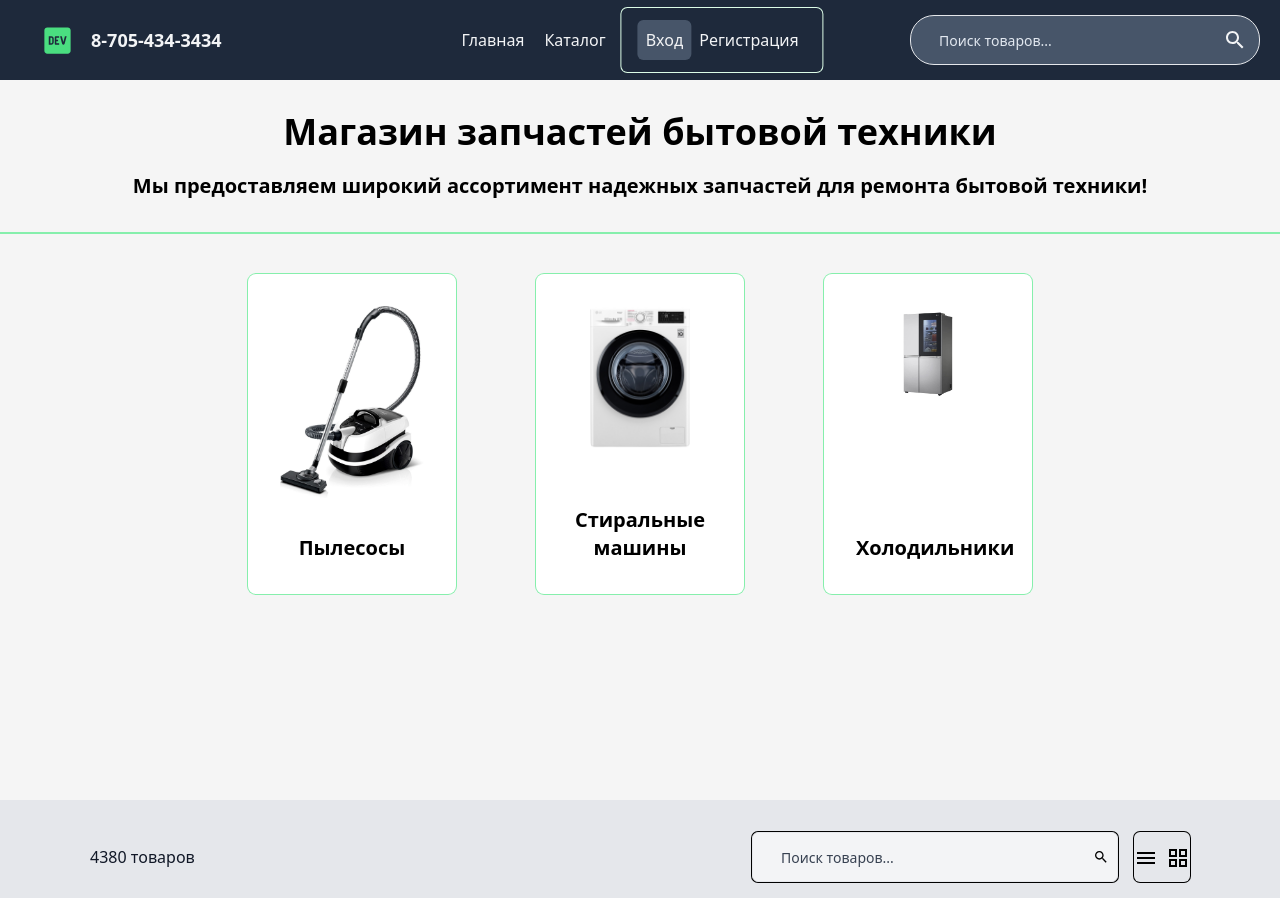
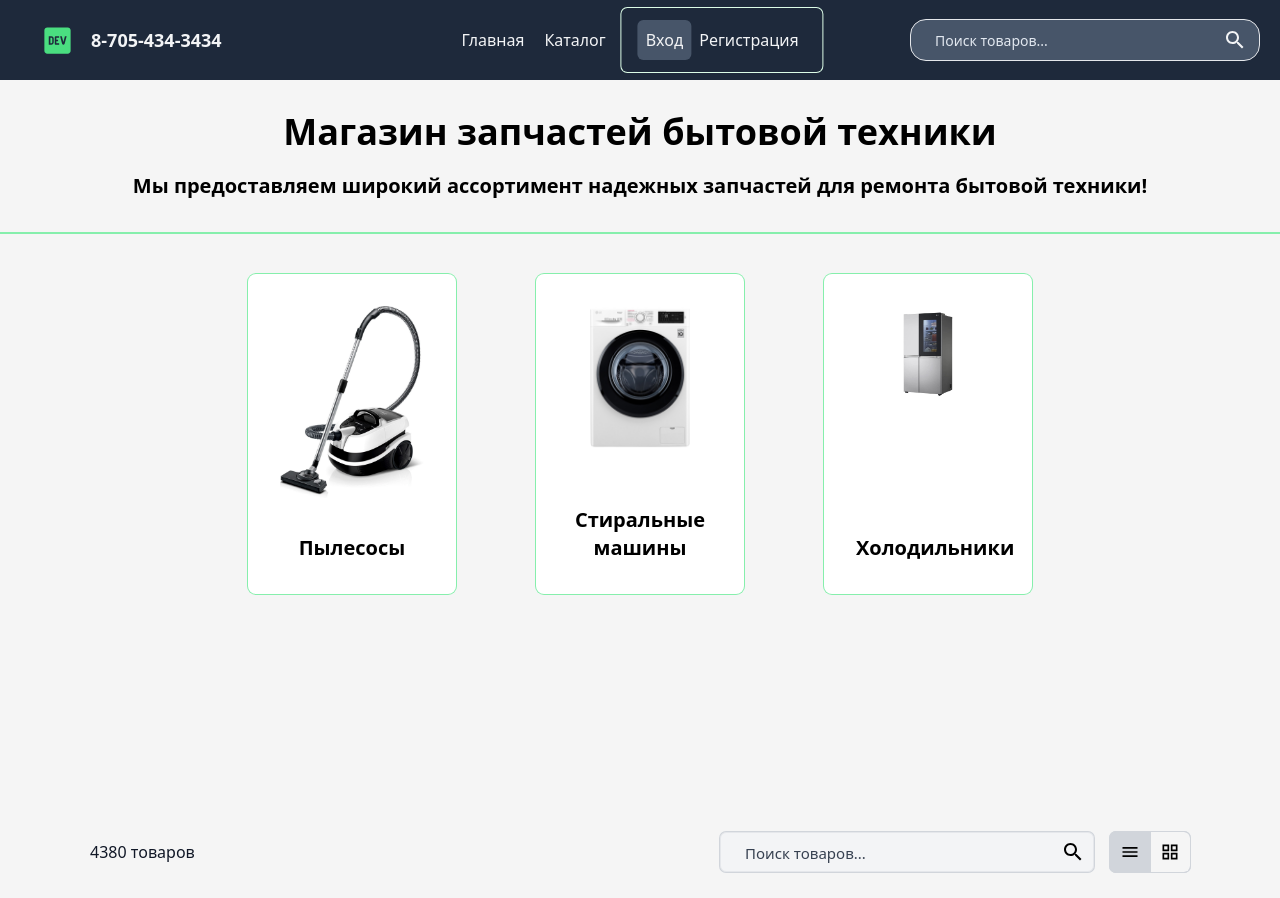
Before and after one commit to 1Aboka1/e-commerce-app, a React (Create React App) app in the folder client/: page / in a window 1280 px wide. Built offline with nearby package versions, Linux system fonts and the light colour scheme.

Commit message:
finished searchwindow's searchbar

```diff
--- a/client/src/components/NavBar.jsx
+++ b/client/src/components/NavBar.jsx
@@ -26,7 +26,7 @@ export class NavBar extends React.Component {
               <button className="p-2 rounded-md hover:text-gray-300 transition ease-in-out duration-700">Регистрация</button>
             </div>
           </div>
-          <form className='w-[350px] bg-slate-600 rounded-3xl outline-none p-3 pr-3 flex items-center border focus-within:border-green-200 transition duration-200'>
+          <form className='w-[350px] bg-slate-600 rounded-2xl outline-none p-2 pr-3 flex items-center border focus-within:border-green-200 transition duration-200'>
             <input type='search' placeholder='Поиск товаров...' required
               className='w-80 bg-slate-600 placeholder:text-slate-200 placeholder:text-[14px] pl-4 focus:outline-none text-md'
             />
--- a/client/src/components/SearchWindow.jsx
+++ b/client/src/components/SearchWindow.jsx
@@ -4,25 +4,40 @@ import MenuOutlinedIcon from '@mui/icons-material/MenuOutlined';
 import GridViewOutlinedIcon from '@mui/icons-material/GridViewOutlined';
 
 export class SearchWindow extends Component {
+    constructor(props) {
+        super(props);
+        this.state = {
+            listView: true,
+        }
+    }
+
+    handleListClick = () => {
+        this.setState({listView: true});
+    }
+
+    handleGridClick = () => {
+        this.setState({listView: false});
+    }
+
     render() {
         return (
-        <div className='bg-gray-200'>
+            <div>
                 <div className='mx-auto max-w-[1100px] pt-4'>
                     <div className='flex justify-between items-center py-4'>
                         <p className='font-light text-gray-900'>4380 товаров</p>
-                    <div className='flex space-x-4'>
-                        <form className='ring-1 ring-black bg-gray-100 rounded-md outline-none p-3 space-x-2 pr-2 flex items-center border focus-within:border-green-500 transition duration-200'>
+                        <div className='flex space-x-4 h-10'>
+                            <form className='ring-1 ring-gray-300 bg-gray-100 rounded-md outline-none p-3 space-x-2 pr-2 flex items-center border focus-within:border-green-500 transition duration-200'>
                                 <input type='search' placeholder='Поиск товаров...' required
-                                className='w-80 bg-gray-100 placeholder:text-gray-700 placeholder:text-[14px] pl-4 focus:outline-none text-md'
+                                    className='w-80 bg-gray-100 placeholder:text-gray-700 placeholder:text-[15px] pl-3 focus:outline-none text-lg'
                                 />
-                            <SearchOutlinedIcon className='hover: cursor-pointer' fontSize='16px'/>
+                                <SearchOutlinedIcon className='hover: cursor-pointer' fontSize='medium'/>
                             </form>
-                        <div className='flex space-x-2 rounded-md ring-1 ring-black'>
-                            <button className=''>
-                                <MenuOutlinedIcon/>
+                            <div className='flex rounded-md ring-1 ring-gray-300'>
+                                <button className={(this.state.listView ? 'bg-gray-300 ' : '') + 'flex items-center px-[10px] ring-1 ring-gray-300 rounded-l-md focus:ring-green-300 focus:ring-2 transition ease-in-out duration-400 hover:bg-gray-200'} onClick={this.handleListClick}>
+                                    <MenuOutlinedIcon fontSize='small'/>
                                 </button>
-                            <button>
-                                <GridViewOutlinedIcon/>
+                                <button className={(this.state.listView ? '' : 'bg-gray-300 ') + 'flex items-center px-[10px] ring-1 ring-gray-300 rounded-r-md focus:ring-green-300 focus:ring-2 transition ease-in-out duration-400 hover:bg-gray-200'} onClick={this.handleGridClick}>
+                                    <GridViewOutlinedIcon  fontSize='small'/>
                                 </button>
                             </div>
                         </div>
```
Lines whose indentation alone changed are shown as unchanged.
